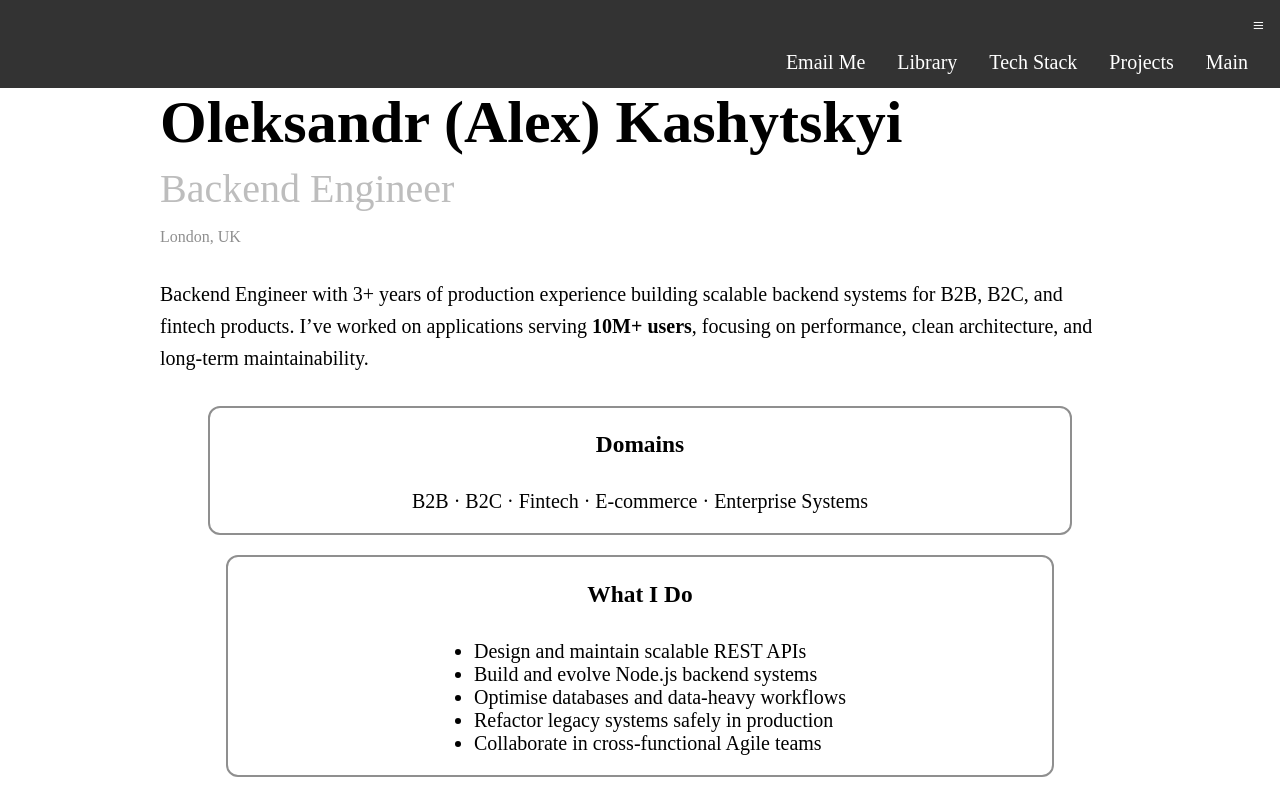
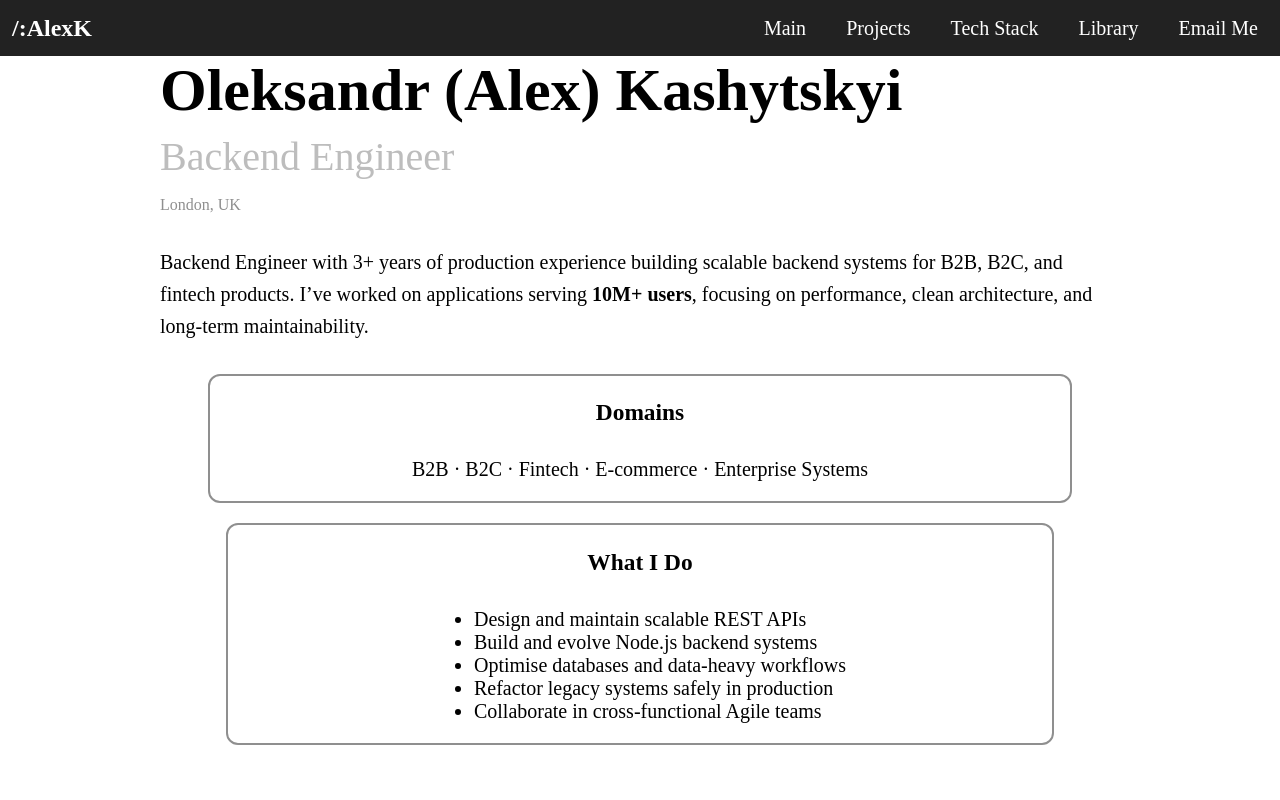
Before and after one commit to kot-1999/PersonalPortfolio, a website with bundled scripts: page html/index.html in a window 1280 px wide. Shown: the top 800 px of the page. Built offline with nearby package versions, Linux system fonts and the light colour scheme.

Commit message:
nav bar was updated including mobile version

```diff
--- a/scripts/nav.js
+++ b/scripts/nav.js
@@ -38,8 +38,6 @@ $(document).ready ( function () {
     });
 
     $(document).on ('click', '#nawMain', async function () {
-        const res = await fetch('###');
-        const doc = new DOMParser().parseFromString(await res.text(), 'text/html');
         $('#content').empty()
         $('#content').append(mainPage);
     });
@@ -75,3 +73,7 @@ $(document).ready(function () {
     renderFromHash();
     showContent()
 });
+
+$('#navToggle').on('click', function () {
+    $('#navMenu').toggleClass('open');
+});
--- a/scripts/templates.js
+++ b/scripts/templates.js
@@ -16,76 +16,55 @@ export const bookTemplate =  `
         </div>
     </div>`
 
-export const navTemplate = `
-    <div class="navigationBar">
-        <div class="navigationMenu">≡
-            <ul>
-                <li><a
-                    id='navMain'
-                    class='noDecoration'
-                    href='index.html'
-                >Main</a></li>
-                <li><a
-                    id='navProjects'
-                    class='noDecoration smallSpace blockCenter blockInLine textWhite'
-                    href='#projects'
-                >Projects</a></li>
-                <li><a
-                    id='navTechStack'
-                    class='noDecoration smallSpace blockCenter blockInLine textWhite'
-                    href='#techStack'
-                >Tech Stack</a></li>
-                <li><a
-                    id='navLibrary'
-                    class='noDecoration smallSpace blockCenter blockInLine textWhite'
-                    href='#library'
-                >Library</a></li>
-                <li><a
-                    id='navEmailMe'
-                    class='smallSpace blockCenter blockInLine textWhite'
-                    href='#emailMe'
-                >Email Me</a></li>
-            </ul>
-        </div>
-    </div>
+export const navTemplate =  `
+    <nav class="navBar">
+        <a id="navLogo" class="navLeft" href="index.html">/:AlexK</a>
+
+        <button class="navToggle" id="navToggle">≡</button>
+
+        <ul class="navRight" id="navMenu">
+            <li><a id="navMain" href="index.html">Main</a></li>
+            <li><a id="navProjects" href="#projects">Projects</a></li>
+            <li><a id="navTechStack" href="#techStack">Tech Stack</a></li>
+            <li><a id="navLibrary" href="#library">Library</a></li>
+            <li><a id="navEmailMe" href="#emailMe">Email Me</a></li>
+        </ul>
+    </nav>
 `
-// <div class='stickyTop blockInLine'>
-//     <a
-//         id='navMain'
-//         class='noDecoration smallSpace blockCenter blockInLine textWhite'
-//         href='index.html'
-//     >
-//         Main
-//     </a>
-//     <a
-//         id='navProjects'
-//         class='noDecoration smallSpace blockCenter blockInLine textWhite'
-//         href='#'
-//     >
-//         <span class='smallSpace blockCenter blockInLine textWhite'>Projects</span>
-//     </a>
-//     <a
-//         id='navTechStack'
-//         class='noDecoration smallSpace blockCenter blockInLine textWhite'
-//         href='#techStack'
-//     >
-//         Technology Stack
-//     </a>
-//
-//     <a
-//         id='navLibrary'
-//         class='noDecoration smallSpace blockCenter blockInLine textWhite'
-//         href='#'
-//     >
-//         Personal Library
-//     </a>
-//
-//     <a
-//         id='navEmailMe '
-//         class='smallSpace blockCenter blockInLine textWhite'
-//         href='#'
-//     >Contact Me</a>
-// </div>
+
+// export const navTemplate = `
+//     <div class="navigationBar">
+//         <div class="navigationMenu">≡
+//             <ul>
+//                 <li><a
+//                     id='navMain'
+//                     class='noDecoration'
+//                     href='index.html'
+//                 >Main</a></li>
+//                 <li><a
+//                     id='navProjects'
+//                     class='noDecoration smallSpace blockCenter blockInLine textWhite'
+//                     href='#projects'
+//                 >Projects</a></li>
+//                 <li><a
+//                     id='navTechStack'
+//                     class='noDecoration smallSpace blockCenter blockInLine textWhite'
+//                     href='#techStack'
+//                 >Tech Stack</a></li>
+//                 <li><a
+//                     id='navLibrary'
+//                     class='noDecoration smallSpace blockCenter blockInLine textWhite'
+//                     href='#library'
+//                 >Library</a></li>
+//                 <li><a
+//                     id='navEmailMe'
+//                     class='smallSpace blockCenter blockInLine textWhite'
+//                     href='#emailMe'
+//                 >Email Me</a></li>
+//             </ul>
+//         </div>
+//     </div>
+// `
 
 export const skillTemplate = `
     <div class='blockInLine circleAround textCenter mediumSpace'>
--- a/styles/index.css
+++ b/styles/index.css
@@ -152,96 +152,108 @@ html {
         display: block;
     }
 }
+
 /* NAVIGATION BAR */
 
-.navigationBar {
-    position: sticky;
-    top: 0;
-    z-index: 1;
-    margin: 0;
-    padding: 0;
-    overflow: hidden;
-    background-color: #333333;
-}
-
-.navigationMenu ul {
-    list-style-type: none;
-    margin: 0;
-    padding: 0;
-}
-
-.navigationMenu ul li {
-    float: right;
-}
-
-.navigationMenu ul li a {
-    display: block;
-    color: white;
-    text-align: center;
-    padding: 14px 16px;
+#navLogo {
     text-decoration: none;
 }
 
-.navigationMenu ul li a:hover {
+.navBar {
+    height: 56px;
+    position: sticky;
+    top: 0;
+    z-index: 1000;
+
+    display: flex;
+    justify-content: space-between;
+    align-items: center;
+
+    background: #222;
+    padding: 0px 12px;
+}
+
+.navLeft {
+    font-weight: bold;
+    font-size: 1.2rem;
+    color: white;
+}
+
+
+.navRight {
+    display: flex;
+    gap: 20px;
+    list-style: none;
+    margin: 0;
+    align-items: center;
+    height: 100%;
+}
+
+.navRight li {
+    height: 100%;
+}
+
+.navRight a {
+    color: white;
+    text-decoration: none;
+    height: 100%;
+    display: flex;
+    align-items: center;
+    padding: 0px 10px;
+}
+
+
+.navRight a:hover {
     background-color: #111111;
 }
 
-.navigationMenu {
+
+
+.navToggle {
+    display: none;
+    font-size: 1.6rem;
+    background: none;
+    border: none;
     color: white;
-    text-align: right;
-    padding: 14px 16px;
-    text-decoration: none;
+    cursor: pointer;
 }
 
-.navigationMenu ul {
-    display: block;
-}
-
-@media screen and (max-width:768px) {
-    .navigationMenu {
-        display: block;
-        cursor: pointer;
-    }
-
-    .navigationMenu ul {
-        display: none;
-        flex-direction: column;
-    }
-
-
-    .navigationMenu:hover ul {
+@media (max-width: 700px) {
+    .navToggle {
         display: block;
     }
 
+    .navRight {
+        position: absolute;
+        top: 100%;
+        right: 0;
+        background: #222;
+
+        flex-direction: column;
+        width: 200px;
+        height: auto;
+        display: none;
+        padding: 0;
+        margin: 0;
+
+    }
+
+    .navRight li,
+    .navRight a {
+        width: 100%;
+        height: auto;
+    }
+
+    .navRight a {
+        padding: 10px
+    }
+
+    .navRight.open {
+        display: flex;
+    }
 }
 
 /* LIBRARY */
-
-/*#bookIcons {*/
-/*    display: flex;*/
-/*    flex-wrap: wrap;*/
-/*    justify-content: flex-start;*/
-/*}*/
-
-/*.libraryItem {*/
-/*    margin: 5px;*/
-/*    border: 1px solid #ccc;*/
-/*    width: 32%;*/
-/*}*/
-
-/*.libraryItem :hover {*/
-/*    border: 1px solid #777;*/
-/*}*/
-
-/*.libraryItem  img {*/
-/*    width: auto;*/
-/*    height: 400px;*/
-/*}*/
-
-/*.libraryItem {*/
-/*    padding: 15px;*/
-/*    text-align: center;*/
-/*}*/
 
 .bookCategoryButton {
     background: #8f8f8f;
```
